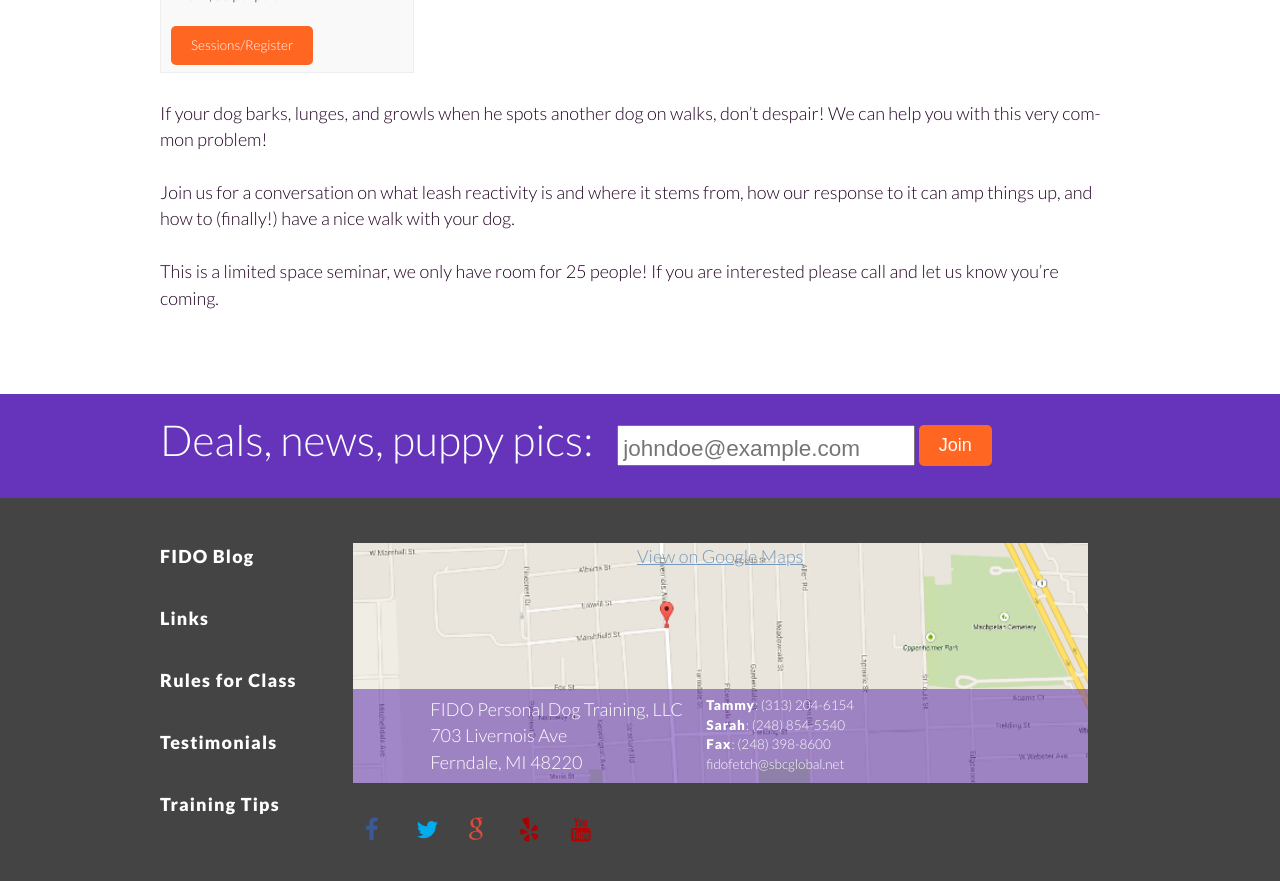
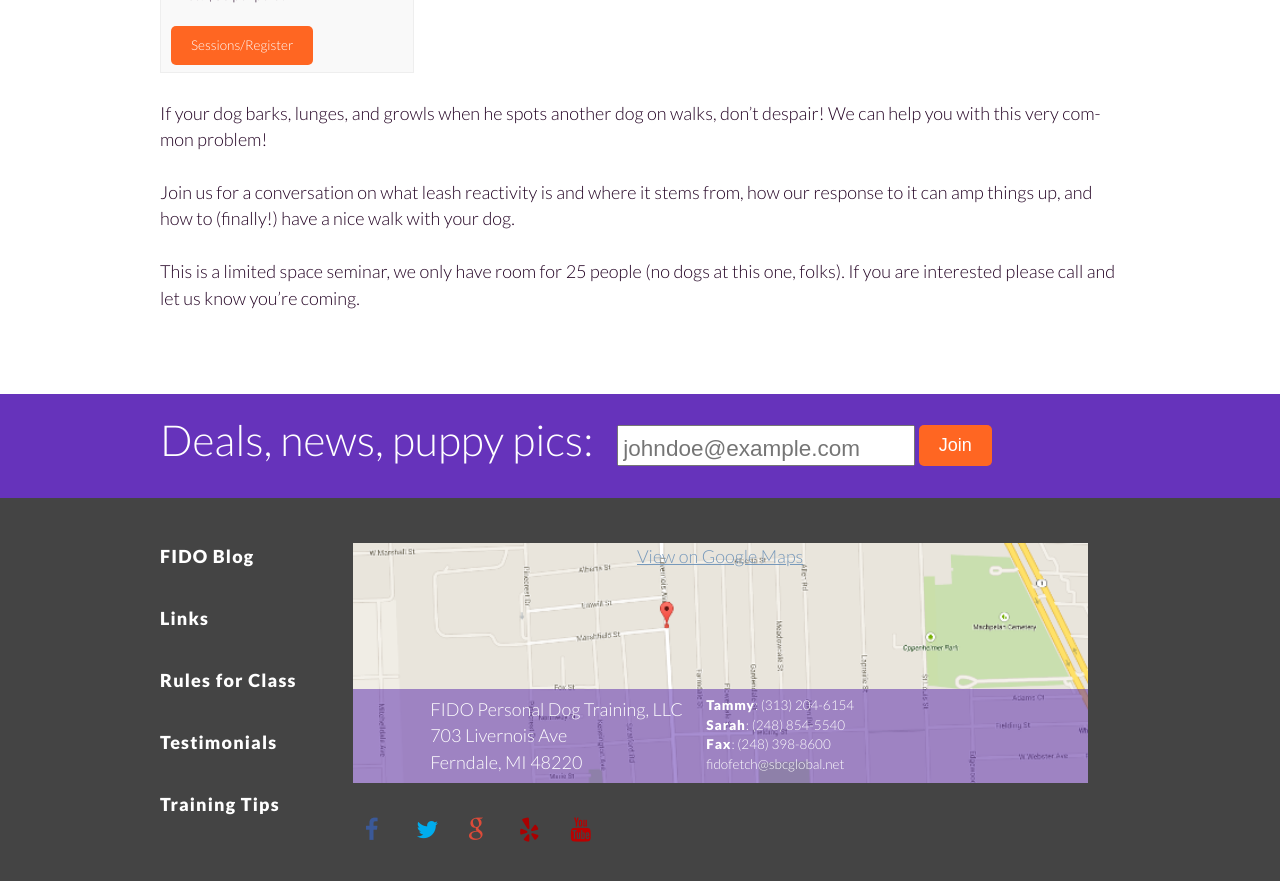
Before and after one commit to fidodogtraining/fidodogtraining.github.io, a Jekyll site: the page built from _classes/seminars/leash-reactivity.md, in a window 1280 px wide and 900 px high, scrolled down 439 px. Shown: the top 881 px of the window. Built offline with Jekyll 4.4.1, drawn with Linux system fonts in a browser that asks for light colours; Markdown is read by kramdown in place of the engine named in the settings.

Commit message:
Update leash-reactivity.md

```diff
--- a/_classes/seminars/leash-reactivity.md
+++ b/_classes/seminars/leash-reactivity.md
@@ -13,5 +13,5 @@ very common problem!
 Join us for a conversation on what leash reactivity is and where it stems from, how our response to it can amp things
 up, and how to (finally!) have a nice walk with your dog.
 
-This is a limited space seminar, we only have room for 25 people! If you are interested please call and let us know
+This is a limited space seminar, we only have room for 25 people (no dogs at this one, folks). If you are interested please call and let us know
 you're coming.
```
